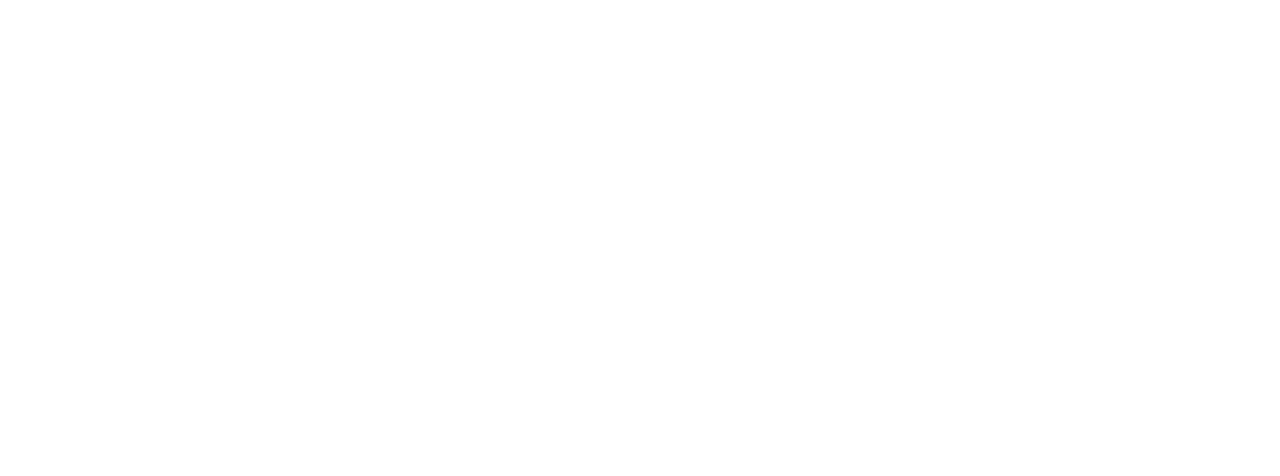
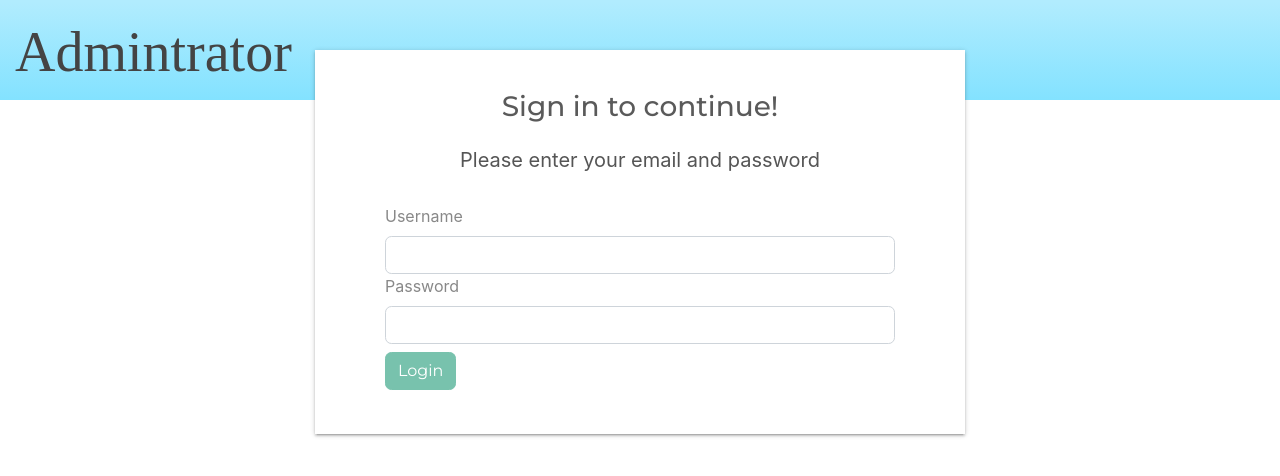
Before and after one commit to tomo1601/blog-cnpmm, a React (Create React App) app in the folder client/: page /admin in a window 1280 px wide. Shown: the top 476 px of the page. Built offline with nearby package versions, Linux system fonts and the light colour scheme.

Commit message:
add admin form

```diff
--- a/client/src/App.js
+++ b/client/src/App.js
@@ -2,6 +2,7 @@
 import {BrowserRouter as Router, Route, Switch} from 'react-router-dom'
 import Landing from './components/layout/Landing'
 import Auth from './views/Auth'
+import AdminLoginForm from './components/auth/AdminLoginForm'
 
 
 function App() {
@@ -11,6 +12,7 @@
           <Route exact path='/' component={Landing}/>
           <Route exact path='/login' render={props => <Auth {...props} authRoute='login'/>}/>
           <Route exact path='/register' render={props => <Auth {...props} authRoute='register'/>}/>
+          <Route exact path='/admin' component={AdminLoginForm}/>
         </Switch>
       </Router>
   );
--- /dev/null
+++ b/client/src/components/auth/AdminLoginForm.js
@@ -0,0 +1,61 @@
+import Button from 'react-bootstrap/Button'
+import Form from 'react-bootstrap/Form'
+import {Link} from 'react-router-dom'
+
+
+const AdminLoginForm = () => {
+    let body
+
+    body = (
+        <>
+        <div className="grid login-grid main login-box">
+            <div className='ute-title'>
+                <h3>Sign in to continue!</h3>
+                <div className='login-social'></div>
+                <span className='ute-login-sml-text'>Please enter your email and password</span>
+            </div>
+            <Form className='my-4' id='form-login'>
+                <Form.Group>
+                    <Form.Label>Username</Form.Label>
+                    <Form.Control
+                        type='text'
+                        placeholder=''
+                        name='username'
+                        required
+
+                    />
+                </Form.Group>
+                <Form.Group>
+                    <Form.Label>Password</Form.Label>
+                    <Form.Control
+                        type='password'
+                        placeholder=''
+                        name='password'
+                        required
+
+                    />
+                </Form.Group>
+                <Button className='mt-2' variant='primary' type='submit'>Login</Button>
+            </Form>
+
+        </div>
+        </>
+    )
+
+    return (
+        <>
+        {/*Header,logo*/}
+        <div class="utew-login-top-header">
+            <div class="topLeft">
+                <div class="topLeftTitle">
+                    <Link className='homelink' to="/">Admintrator</Link>
+                </div>
+            </div>
+        </div>
+        {/*Form login*/}
+        {body}
+        </>
+    )
+}
+
+export default AdminLoginForm
```
